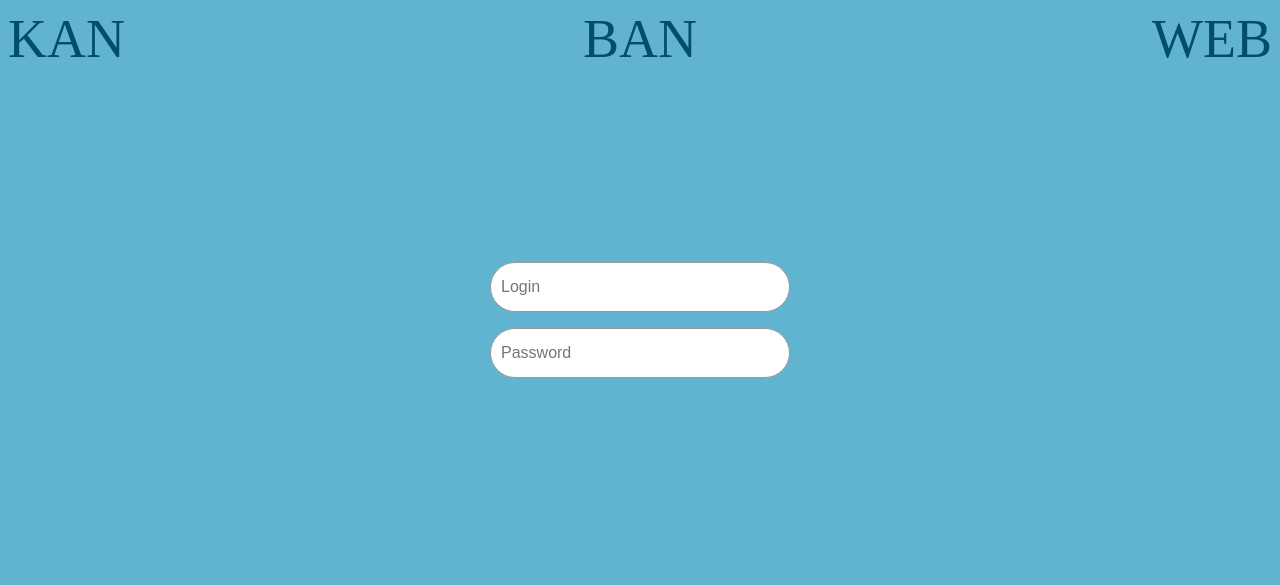
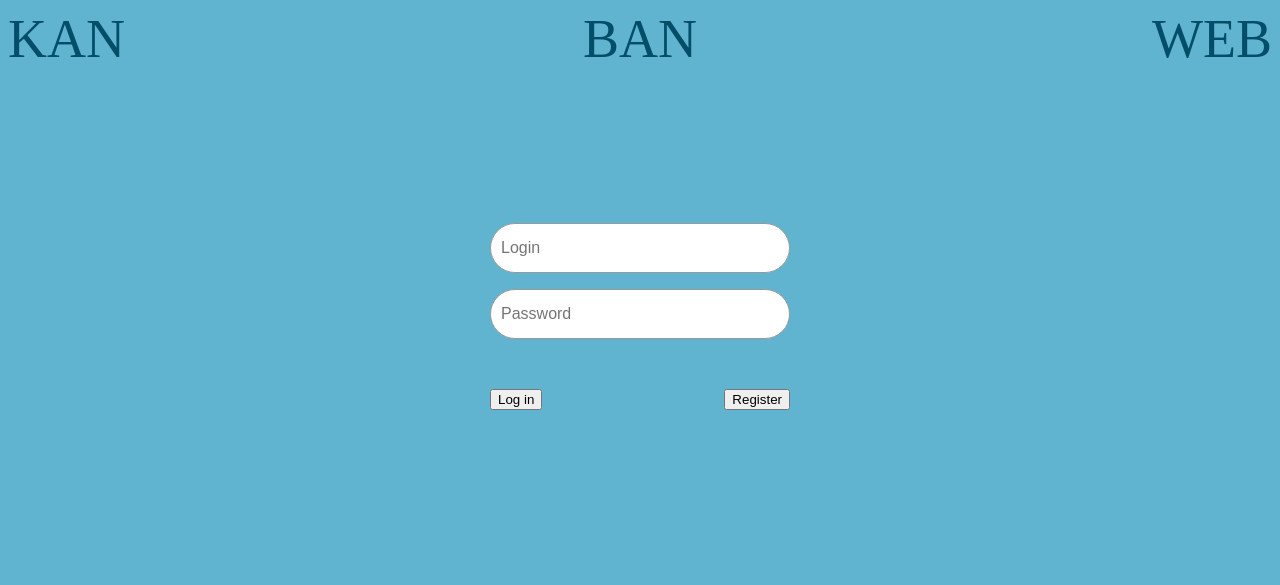
Before and after one commit to kr3go6/KanbanWeb, a Python web app: template app/templates/index.html in a window 1280 px wide. Shown: the top 585 px of the page. Run offline with Jinja, Linux system fonts and the light colour scheme; the template is opened without the code that fills it, so the values that code supplies are empty.

Commit message:
Add buttons "Log in" and "Register"

```diff
--- a/app/templates/index.html
+++ b/app/templates/index.html
@@ -70,6 +70,7 @@
 		</div>
 
 		<div class="center">
+			<form class="center" action="/" method="post">
 				<ul>
 					<li>
 						<input type="text" id="login" name="user_name" placeholder="Login">
@@ -77,7 +78,21 @@
 					<li>
 						<input type="text" id="password" name="user_password" placeholder="Password">
 					</li>
+					<li class="button">
+						<div class="table">
+						    <div class="tr">
+						        <div class="d1">
+									<button type="submit">Log in</button>
+						        </div>
+						        <div class="d2"></div>
+						        <div class="d3">
+									<button>Register</button>
+						        </div>
+						    </div>
+						</div>
+					</li>
 				</ul>
+			<form>
 		</div>
 	</body>
 </html>
```
Lines whose indentation alone changed are shown as unchanged.
